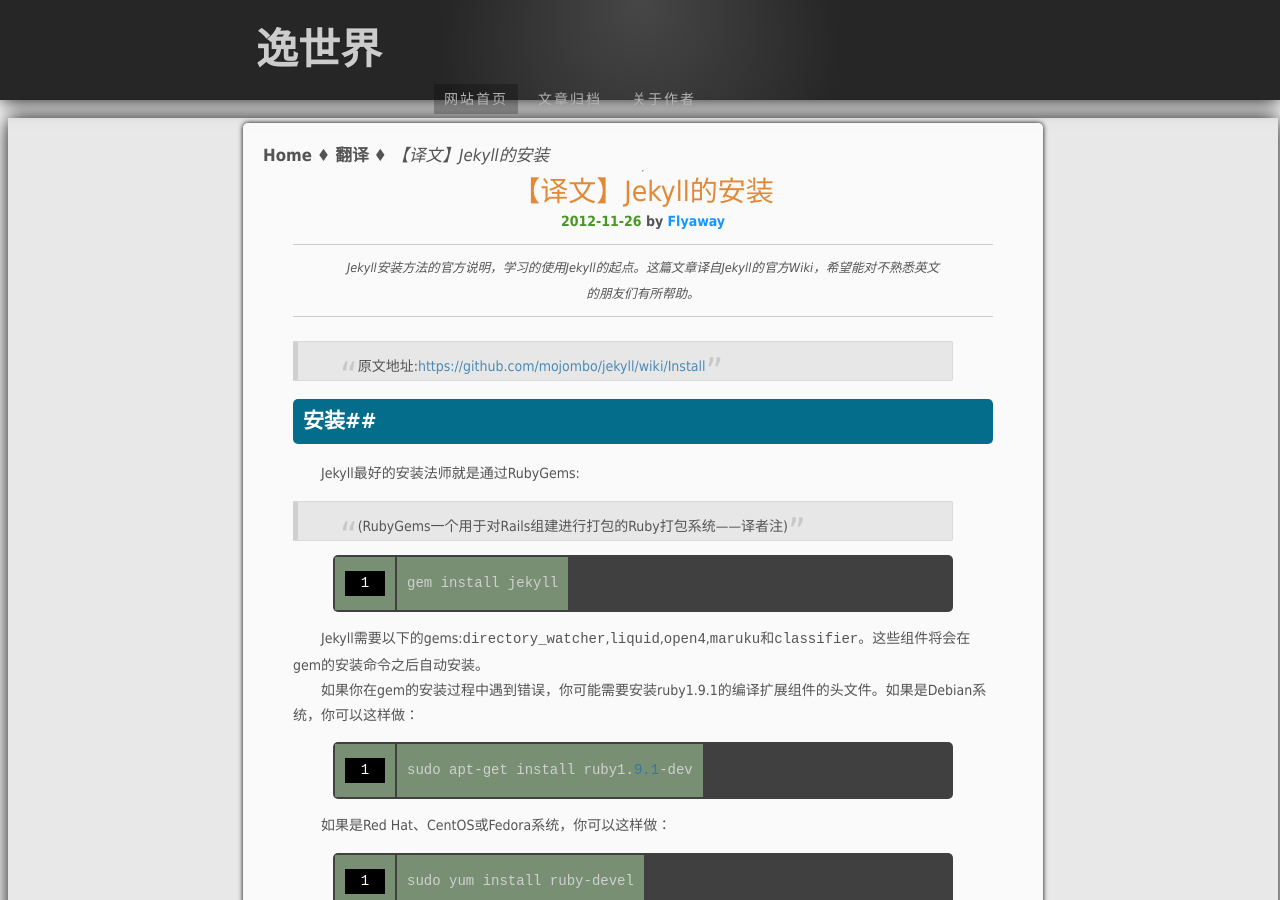
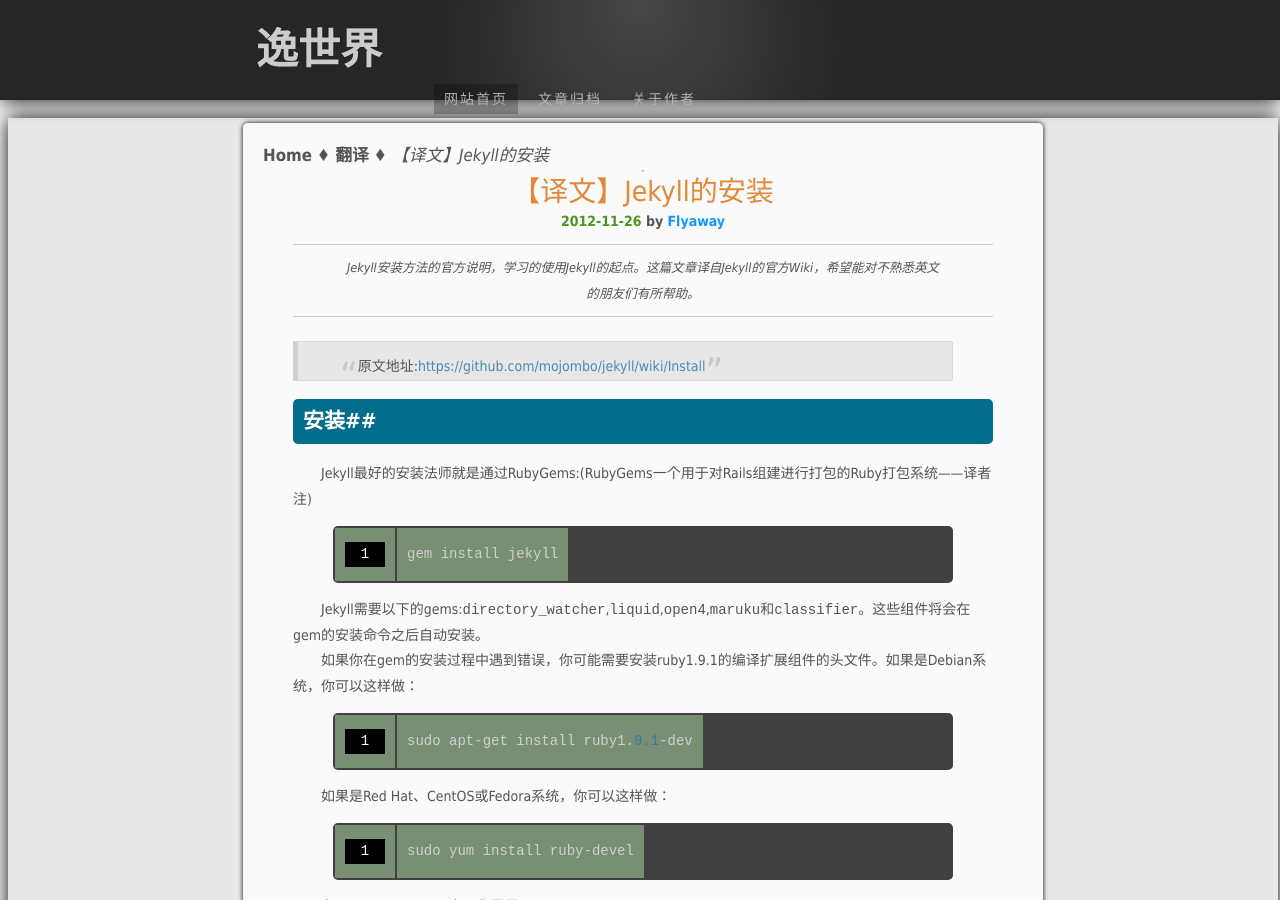
Before and after one commit to flyaway1217/flyaway1217.github.com, a Jekyll site: the page built from _posts/2012-11-26-Jekyll-Wiki-Install.markdown, in a window 1280 px wide and 900 px high. Built offline with Jekyll 4.4.1, drawn with Linux system fonts in a browser that asks for light colours; part of the change alters nothing that is shown.

```diff
--- a/_posts/2012-11-26-Jekyll-Wiki-Install.markdown
+++ b/_posts/2012-11-26-Jekyll-Wiki-Install.markdown
@@ -10,9 +10,7 @@ category: 翻译
 
 ##安装##
 
-Jekyll最好的安装法师就是通过RubyGems:
-
-> (RubyGems一个用于对Rails组建进行打包的Ruby打包系统——译者注)
+Jekyll最好的安装法师就是通过RubyGems:(RubyGems一个用于对Rails组建进行打包的Ruby打包系统——译者注)
 
 {% highlight ruby linenos %}
 gem install jekyll
```
